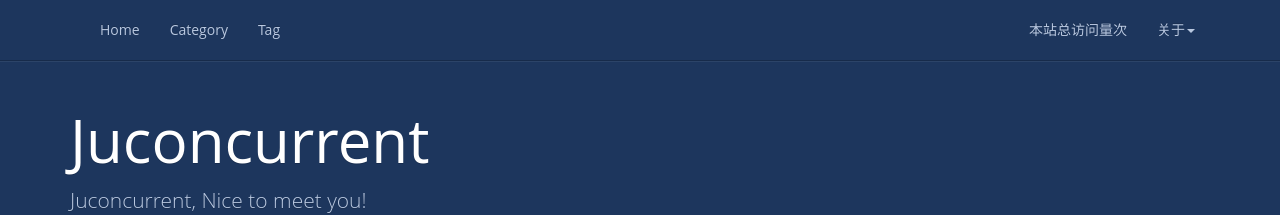
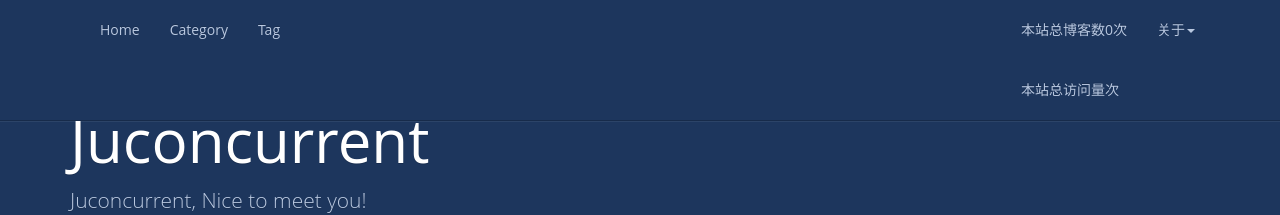
Before and after one commit to zhangfb95/zhangfb95.github.io.bak, a Jekyll site: the page built from index.html, in a window 1280 px wide. Shown: the top 215 px of the page. Built offline with Jekyll 4.4.1, drawn with Linux system fonts in a browser that asks for light colours; nearby versions of some CDN libraries; a script that is not in the unit is left out; the list of posts is cut into pages by our own code; comment, search, counter and statistics services are not loaded.

Commit message:
增加总博客数统计

```diff
--- a/_includes/header.html
+++ b/_includes/header.html
@@ -24,6 +24,11 @@
       </ul>
       <ul class="nav navbar-nav navbar-right">
         <li>
+          {% assign total = 0 %}
+          {% for post in site.posts %}
+          {% assign total = total | plus: post.minutes %}
+          {% endfor %}
+            <a>本站总博客数{{ total }}次</a>
             <a><span id="busuanzi_container_site_pv">本站总访问量<span id="busuanzi_value_site_pv"></span>次</span></a>
         </li>
         <li class="dropdown">
```
